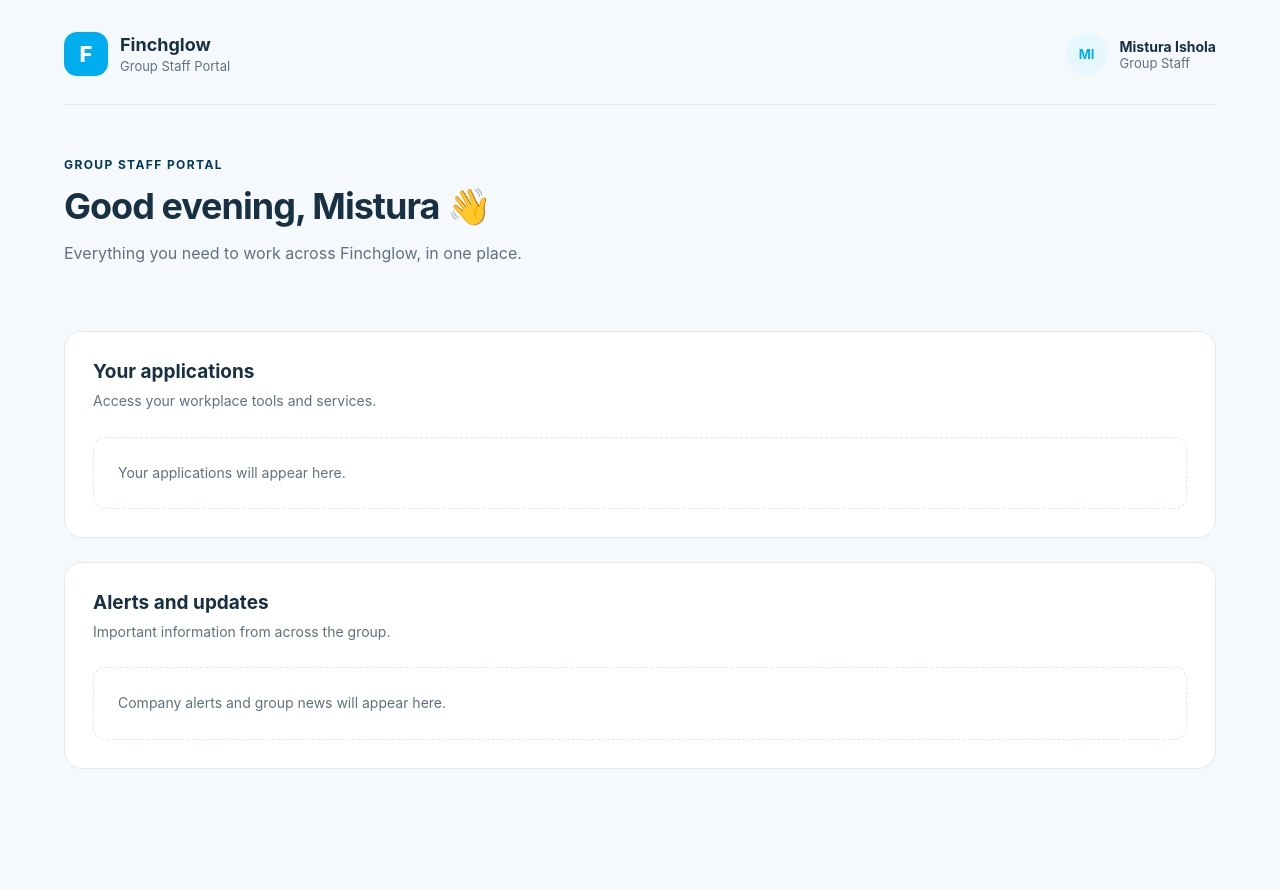
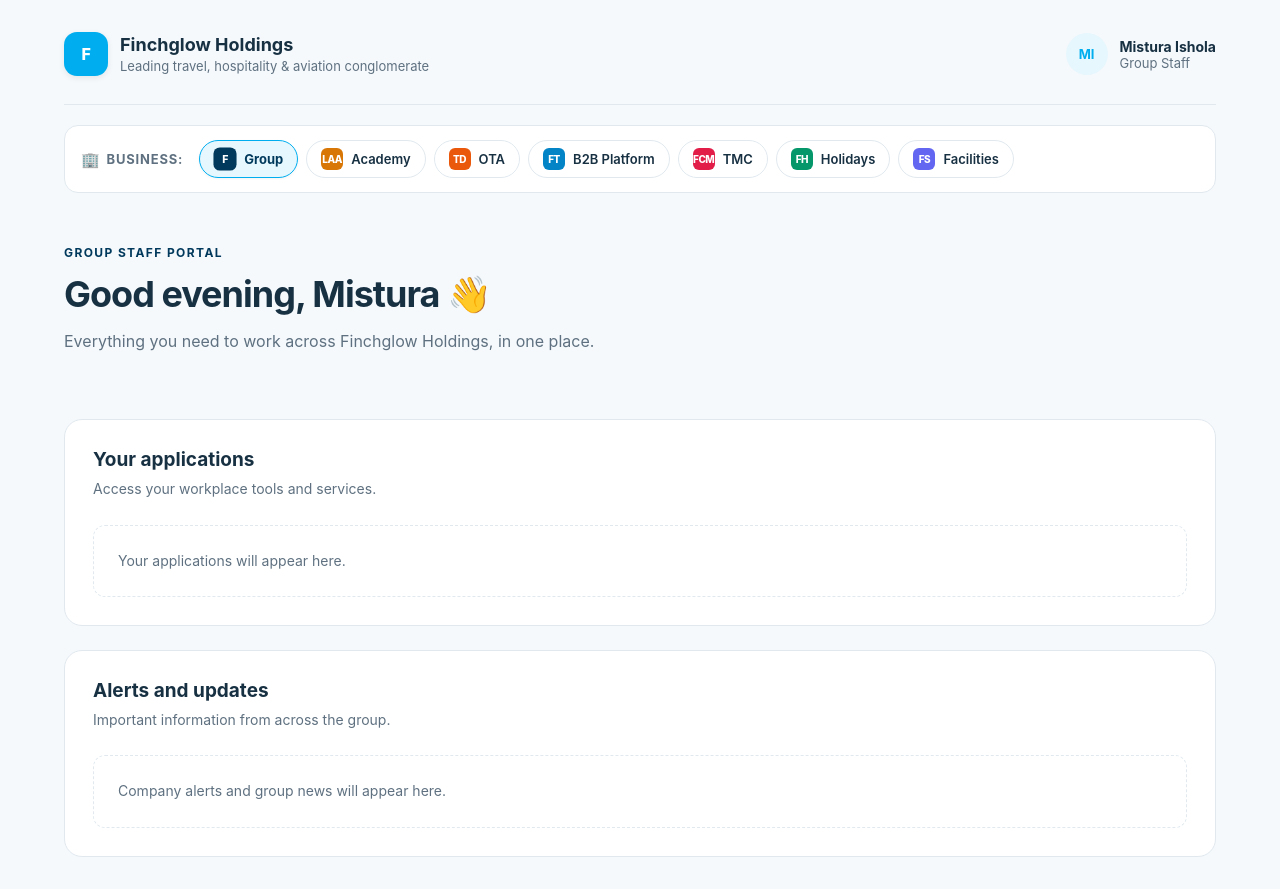
Before and after one commit to MisturaDev/finchglow-staff-portal, a React (Vite) app: page / in a window 1280 px wide. Before the commit the page ends 801 px from the top, so only its background shows below. Built offline with nearby package versions, Linux system fonts and the light colour scheme.

Commit message:
feat(branding): connect dynamic brand re-theming and active company state

```diff
--- a/src/App.css
+++ b/src/App.css
@@ -36,11 +36,15 @@
   height: 44px;
   place-items: center;
   border-radius: 13px;
-  color: white;
+  color: #ffffff;
   background: var(--accent);
-  font-size: 22px;
-  font-weight: 800;
+  font-size: 16px;
+  font-weight: 850;
+  letter-spacing: -0.5px;
+  transition: background-color 0.25s ease, transform 0.2s ease;
+  box-shadow: 0 2px 6px rgba(0, 0, 0, 0.08);
 }
+
 
 .brand h1,
 .brand p,
--- a/src/App.tsx
+++ b/src/App.tsx
@@ -1,14 +1,30 @@
+import { useState } from 'react'
+import { companies } from './data'
+import { CompanySwitcher } from './components/CompanySwitcher/CompanySwitcher'
 import './App.css'
 
 function App() {
+  const [selectedCompanyId, setSelectedCompanyId] = useState<string>('all')
+
+  const activeCompany =
+    companies.find((c) => c.id === selectedCompanyId) || companies[0]
+
+  const themeStyles = {
+    '--accent': activeCompany.brandColor,
+    '--accent-dark': activeCompany.brandColorDark,
+    '--accent-soft': activeCompany.brandColorSoft,
+  } as React.CSSProperties
+
   return (
-    <main className="portal">
+    <main className="portal" style={themeStyles} id="portal-content">
       <header className="portal-header">
         <div className="brand">
-          <span className="brand-mark">F</span>
+          <span className="brand-mark" aria-hidden="true">
+            {activeCompany.logoMark}
+          </span>
           <div>
-            <h1>Finchglow</h1>
-            <p>Group Staff Portal</p>
+            <h1>{activeCompany.name}</h1>
+            <p>{activeCompany.tagline}</p>
           </div>
         </div>
 
@@ -23,10 +39,25 @@ function App() {
         </div>
       </header>
 
+      {/* Accessible Company Switcher */}
+      <CompanySwitcher
+        companies={companies}
+        selectedCompanyId={selectedCompanyId}
+        onSelectCompany={setSelectedCompanyId}
+      />
+
       <section className="welcome">
-        <p className="eyebrow">GROUP STAFF PORTAL</p>
+        <p className="eyebrow">
+          {activeCompany.id === 'all'
+            ? 'GROUP STAFF PORTAL'
+            : `${activeCompany.shortName.toUpperCase()} PORTAL`}
+        </p>
         <h2>Good evening, Mistura 👋</h2>
-        <p>Everything you need to work across Finchglow, in one place.</p>
+        <p>
+          {activeCompany.id === 'all'
+            ? 'Everything you need to work across Finchglow Holdings, in one place.'
+            : `Showing dedicated workspace, tools, and updates for ${activeCompany.name}.`}
+        </p>
       </section>
 
       <section className="portal-section" aria-labelledby="apps-heading">
```
